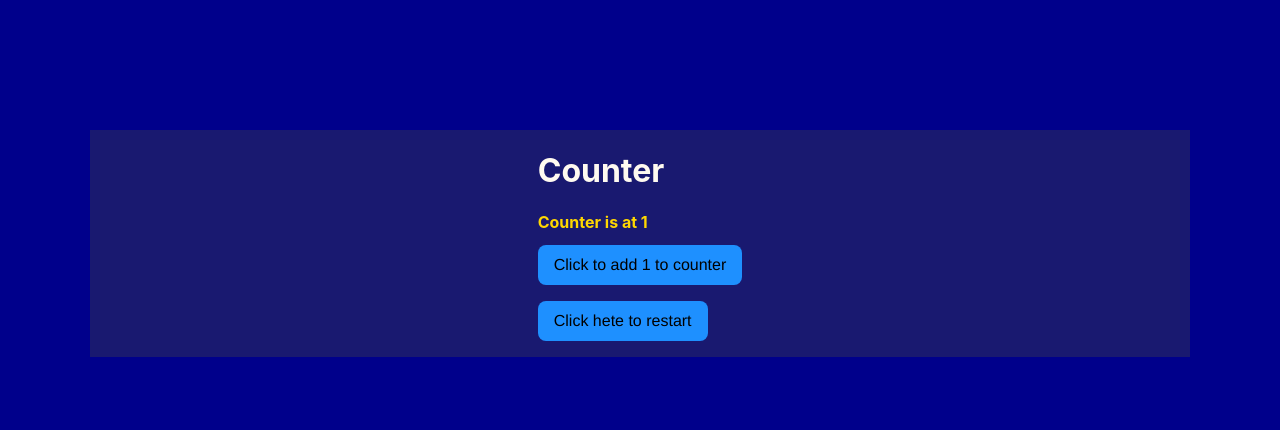
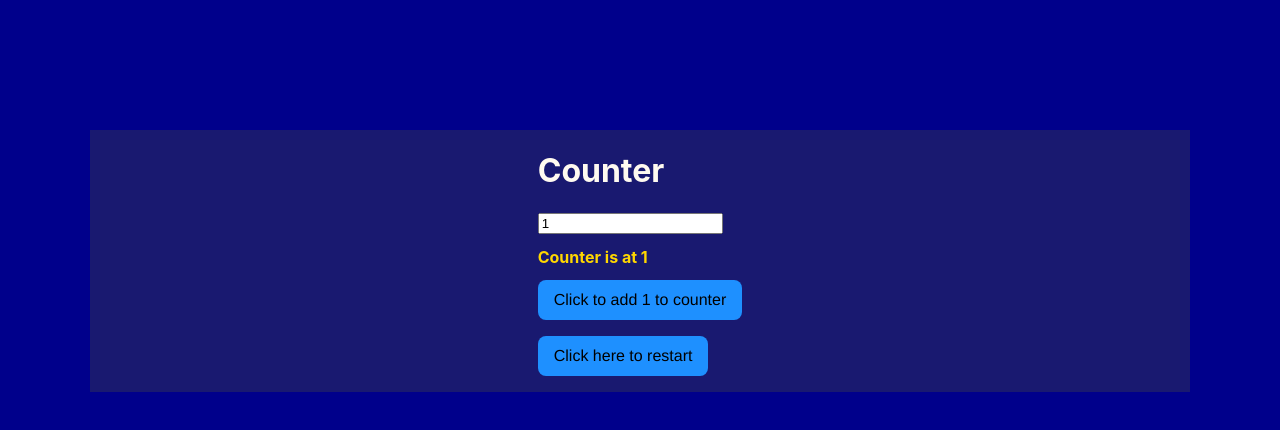
Before and after one commit to TheYuvCo/usestateyuval, a React (Create React App) app: page / in a window 1280 px wide. Shown: the top 430 px of the page. Built offline with nearby package versions, Linux system fonts and the light colour scheme.

Commit message:
added delta

```diff
--- a/src/counter.js
+++ b/src/counter.js
@@ -1,6 +1,7 @@
 import { useState } from "react";
 function Counter() {
     const [count,setcount] = useState(1)
+    const [delta,setDelta] = useState(1)
     /* usestate is create a new list with 2 parametes
     first parameter - variable
     second parameter - function setcount which
@@ -9,7 +10,7 @@ function Counter() {
     NO SAVED WORDS EXCEPT usestate*/
     function increase(){
         setcount( function(oldcount){
-            return oldcount + 1
+            return oldcount + delta
         }
 
         )
@@ -21,16 +22,24 @@ function Counter() {
         countZero = 1
         return countZero
       }
-  )
-    }
+    )
+  }
+
+  function handleDelta(event){
+    console.log(event);
+    setDelta(Number(event.target.value))
+  }
+
+
 
     return (
       <div>
         <h1>Counter</h1>
+        <input type = "number" value = {delta} onChange = {handleDelta}/>
         <h2>Counter is at {count}</h2>
-        <button onClick = {increase}>Click to add 1 to counter</button>
+        <button onClick = {increase}>Click to add {delta} to counter</button>
         <p></p>
-        <button onClick = {nullify}> Click hete to restart</button>
+        <button onClick = {nullify}> Click here to restart</button>
         <p></p>
         <div id = "body"></div>
       </div>
```
